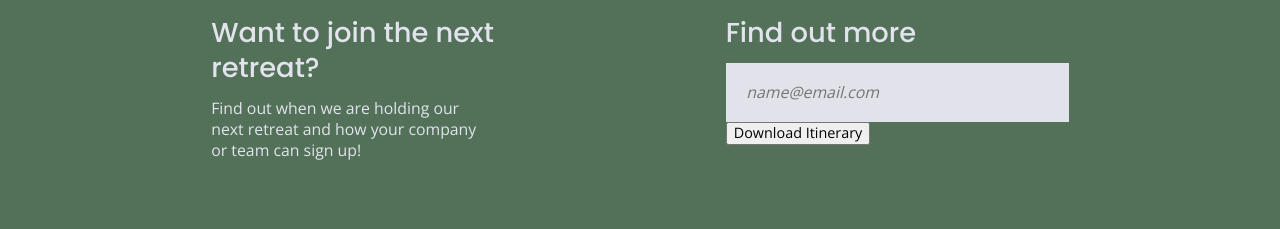
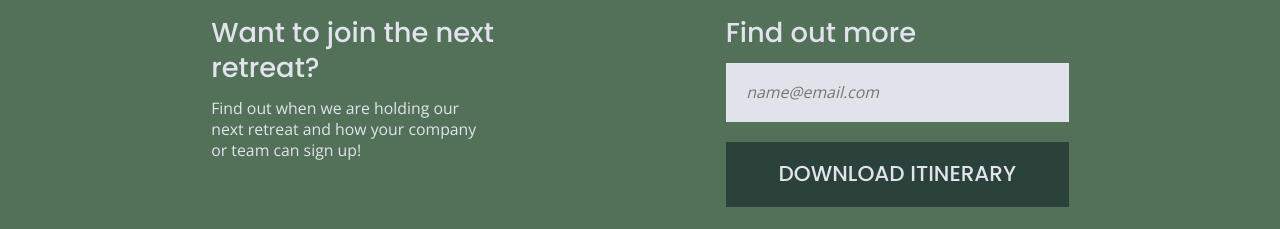
Before and after one commit to azlyn3designs/unplugged-retreat-project, a website: page index.html in a window 1280 px wide. Shown: the part 700-929 px from the top of the page. Drawn offline with nearby package versions, Linux system fonts and the light colour scheme.

Commit message:
Continued to refine form input field css styling

```diff
--- a/css/main.css
+++ b/css/main.css
@@ -375,7 +375,7 @@ input[type=email] {
 
 
 /* Newsletter Form Submit Button */
-input[type=button] {
+input[type=submit] {
     background-color: #2a423a;
     border: none;
     color: #e2e3ed;
@@ -389,7 +389,7 @@ input[type=button] {
     width: 100%;
 }
 
-input[type=button]:hover {
+input[type=submit]:hover {
     background-color: #003333;
     cursor: pointer;
 }
@@ -680,7 +680,7 @@ input[type=button]:hover {
         font-size: 1.5em;
     }
 
-    input[type=button] {
+    input[type=submit] {
         font-size: 1.1em;
     }
 
@@ -939,7 +939,7 @@ input[type=button]:hover {
         font-size: 1.1em;
     }
 
-    input[type=button] {
+    input[type=submit] {
         font-size: 1.5em;
     }
 
@@ -994,6 +994,7 @@ input[type=button]:hover {
     .form-description p {
         width: 82%;
     }
+
 
     /* ----- FEATURES ----- */
 
```
